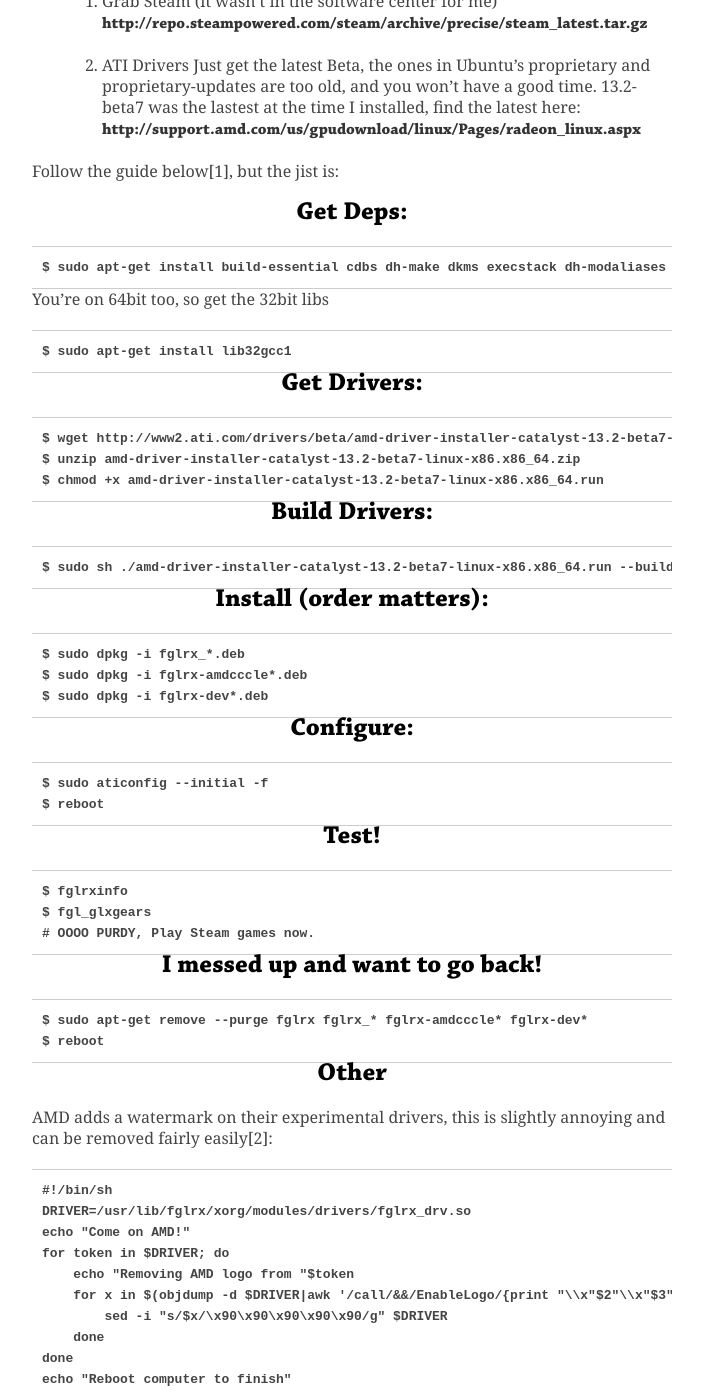
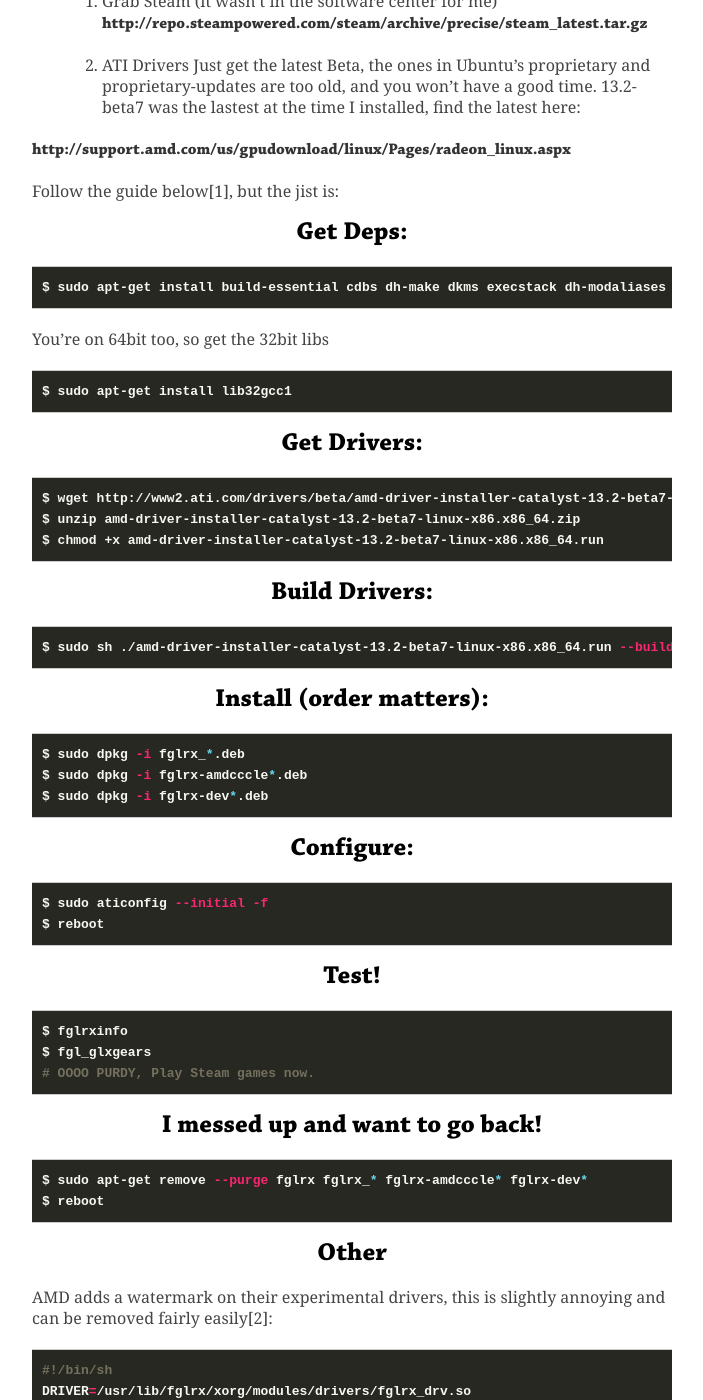
Before and after one commit to erichelgeson/erichelgeson.github.com, a Jekyll site: the page built from _posts/2013-03-05-ubuntu-steam-amd.markdown, in a window 1280 px wide and 1400 px high, scrolled down 591 px. Shown: the whole window, without its empty margins (288-991 px from the left). Built offline with Jekyll 4.4.1, drawn with Linux system fonts in a browser that asks for light colours; Markdown is read by kramdown in place of the engine named in the settings; comment, search, counter and statistics services are not loaded; some of the changed text lies outside the part shown.

Commit message:
Removed some non-markdown markup

```diff
--- a/_posts/2013-03-05-ubuntu-steam-amd.markdown
+++ b/_posts/2013-03-05-ubuntu-steam-amd.markdown
@@ -13,70 +13,65 @@ My setup:
 
 Keep it simple:
 
-1. Grab Steam (it wasn't in the software center for me) [http://repo.steampowered.com/steam/archive/precise/steam_latest.tar.gz](http://repo.steampowered.com/steam/archive/precise/steam_latest.tar.gz)
+1. Grab Steam (it wasn't in the software center for me) <http://repo.steampowered.com/steam/archive/precise/steam_latest.tar.gz>
 
 2. ATI Drivers
 Just get the latest Beta, the ones in Ubuntu's proprietary and proprietary-updates are too old, and you won't have a good time. 13.2-beta7 was the lastest at the time I installed, find the latest here:
-[http://support.amd.com/us/gpudownload/linux/Pages/radeon_linux.aspx](http://support.amd.com/us/gpudownload/linux/Pages/radeon_linux.aspx)
+<http://support.amd.com/us/gpudownload/linux/Pages/radeon_linux.aspx>
 
 Follow the guide below\[1\], but the jist is:
 ##### Get Deps:
-<pre>
+{% highlight bash %}
 $ sudo apt-get install build-essential cdbs dh-make dkms execstack dh-modaliases linux-headers-generic fakeroot
-</pre>
+{% endhighlight %}
 
 You're on 64bit too, so get the 32bit libs
-<pre>$ sudo apt-get install lib32gcc1
-</pre>
-
+{% highlight bash %}
+$ sudo apt-get install lib32gcc1
+{% endhighlight %}
 
 ##### Get Drivers:
-<pre>
+{% highlight bash %}
 $ wget http://www2.ati.com/drivers/beta/amd-driver-installer-catalyst-13.2-beta7-linux-x86.x86_64.zip
 $ unzip amd-driver-installer-catalyst-13.2-beta7-linux-x86.x86_64.zip
 $ chmod +x amd-driver-installer-catalyst-13.2-beta7-linux-x86.x86_64.run
-</pre>
+{% endhighlight %}
 
 
 ##### Build Drivers:
-<pre>
+{% highlight bash %}
 $ sudo sh ./amd-driver-installer-catalyst-13.2-beta7-linux-x86.x86_64.run --buildpkg Ubuntu/quantal
-</pre>
-
+{% endhighlight %}
 
 ##### Install (order matters):
-<pre>
+{% highlight bash %}
 $ sudo dpkg -i fglrx_*.deb
 $ sudo dpkg -i fglrx-amdcccle*.deb
 $ sudo dpkg -i fglrx-dev*.deb
-</pre>
-
+{% endhighlight %}
 
 ##### Configure:
-<pre>
+{% highlight bash %}
 $ sudo aticonfig --initial -f
 $ reboot
-</pre>
-
+{% endhighlight %}
 
 ##### Test!
-<pre>
+{% highlight bash %}
 $ fglrxinfo
 $ fgl_glxgears
 # OOOO PURDY, Play Steam games now.
-</pre>
-
+{% endhighlight %}
 
 ##### I messed up and want to go back!
-<pre>
+{% highlight bash %}
 $ sudo apt-get remove --purge fglrx fglrx_* fglrx-amdcccle* fglrx-dev*
 $ reboot
-</pre>
+{% endhighlight %}
 
 #####Other
 AMD adds a watermark on their experimental drivers, this is slightly annoying and can be removed fairly easily\[2\]:
-
-<pre>
+{% highlight bash %}
 #!/bin/sh
 DRIVER=/usr/lib/fglrx/xorg/modules/drivers/fglrx_drv.so
 echo "Come on AMD!"
@@ -87,12 +82,12 @@ for token in $DRIVER; do
     done
 done
 echo "Reboot computer to finish"
-</pre>
+{% endhighlight %}
 
 Also with the beta7 I do get artifacts very minor artifacts on the desktop while not playing games. I'll live with it.
 
 Something change or need to be updated? FORK THIS POST! See link below to fork and send a pull request.
 
-\[1\] [http://wiki.cchtml.com/index.php/Ubuntu_Quantal_Installation_Guide#Installing_Catalyst_Manually_.28from_AMD.2FATI.27s_site.29_BETA.2FEXPERIMENTAL](http://wiki.cchtml.com/index.php/Ubuntu_Quantal_Installation_Guide#Installing_Catalyst_Manually_.28from_AMD.2FATI.27s_site.29_BETA.2FEXPERIMENTAL)
+\[1\] [http://wiki.cchtml.com/index.php/Ubuntu\_Quantal\_Installation\_Guide#Installing\_Catalyst\_Manually\_.28from\_AMD.2FATI.27s\_site.29\_BETA.2FEXPERIMENTAL](http://wiki.cchtml.com/index.php/Ubuntu_Quantal_Installation_Guide#Installing_Catalyst_Manually_.28from_AMD.2FATI.27s_site.29_BETA.2FEXPERIMENTAL)
 
 \[2\] [http://askubuntu.com/questions/206558/how-to-remove-the-amd-testing-use-only-watermark](http://askubuntu.com/questions/206558/how-to-remove-the-amd-testing-use-only-watermark)
```
Also changed, not shown: _posts/2011-05-26-bash-test-script-before-execution.markdown (+6 -4 lines), _posts/2013-01-10-jenkins-and-django.markdown (+16 -13 lines).
